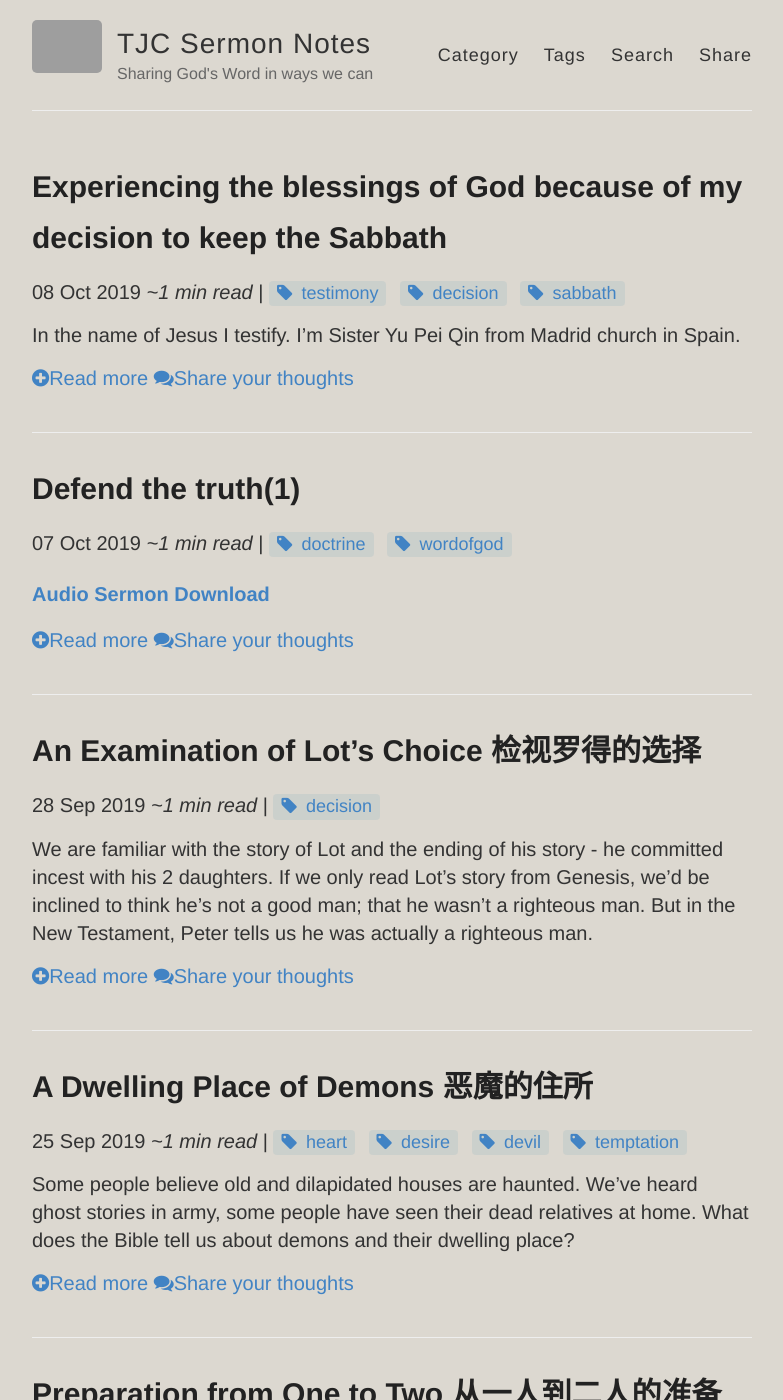
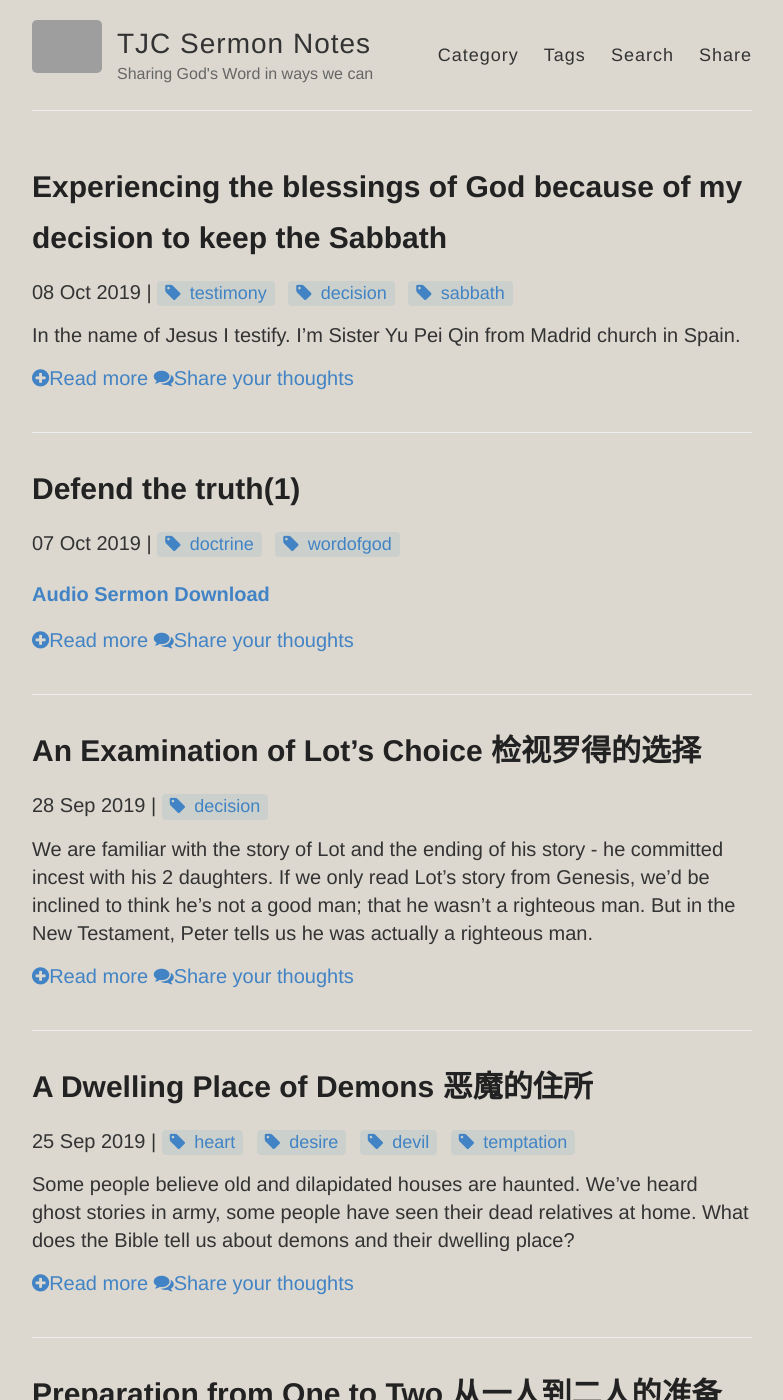
Before and after one commit to catchupTJC/catchuptjc.github.io, a Jekyll site: the page built from 98453676b04598ca697f21a3c385f7c36777d17a/index.html, in a window 1280 px wide and 1400 px high. Shown: the whole window, without its empty margins (248-1031 px from the left). Built offline with Jekyll 4.4.1, drawn with Linux system fonts in a browser that asks for light colours; nearby versions of some CDN libraries; the list of posts is cut into pages by our own code; grey boxes are pictures that could not be loaded.

Commit message:
Update index.html

```diff
--- a/98453676b04598ca697f21a3c385f7c36777d17a/index.html
+++ b/98453676b04598ca697f21a3c385f7c36777d17a/index.html
@@ -13,27 +13,6 @@ title: Category
     </h1>
 
     <span class="post-date">{{ post.date | date_to_string }}</span>
-
-    {% if site.read_time %}
-
-    {%- assign words_per_minute = site.words_per_minute | default: 200 -%}
-    {%- assign min_read = site.data.text[site.locale].min_read | default: 'min read' -%}
-
-    {% if entry %}
-      {% assign words = post.entry.content | strip_html | number_of_words %}
-    {% else %}
-      {% assign words = post.page.content | strip_html | number_of_words %}
-    {% endif %}
-
-    <span class="read-time">
-      {%- if words < words_per_minute -%}
-        ~1 {{ min_read }}
-      {%- else -%}
-        {{ words | divided_by:words_per_minute }} {{ min_read }}
-      {%- endif -%}
-    </span>
-    {% endif %}
-
 
     {% if post.tags %} |
     {% for tag in post.tags %}
```
